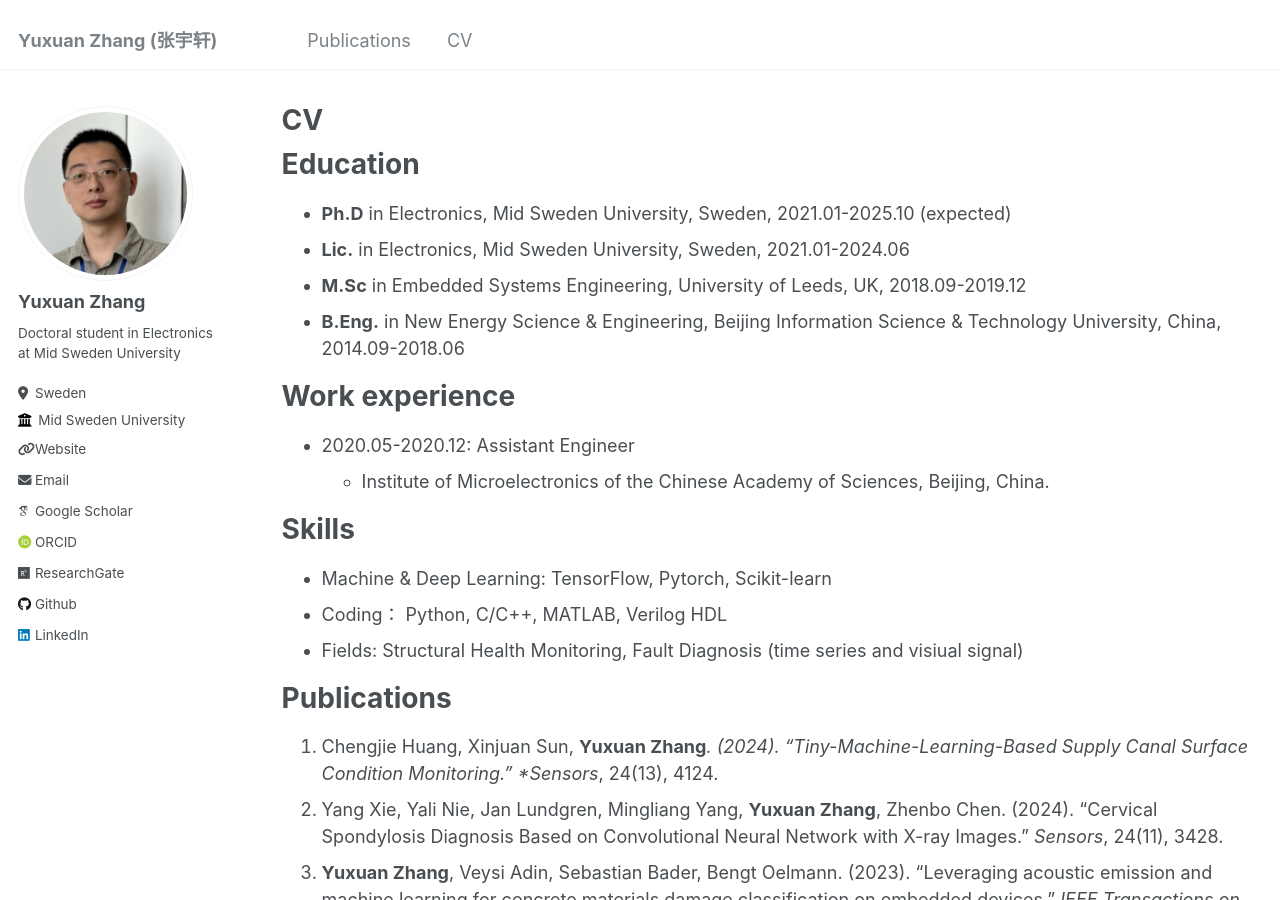
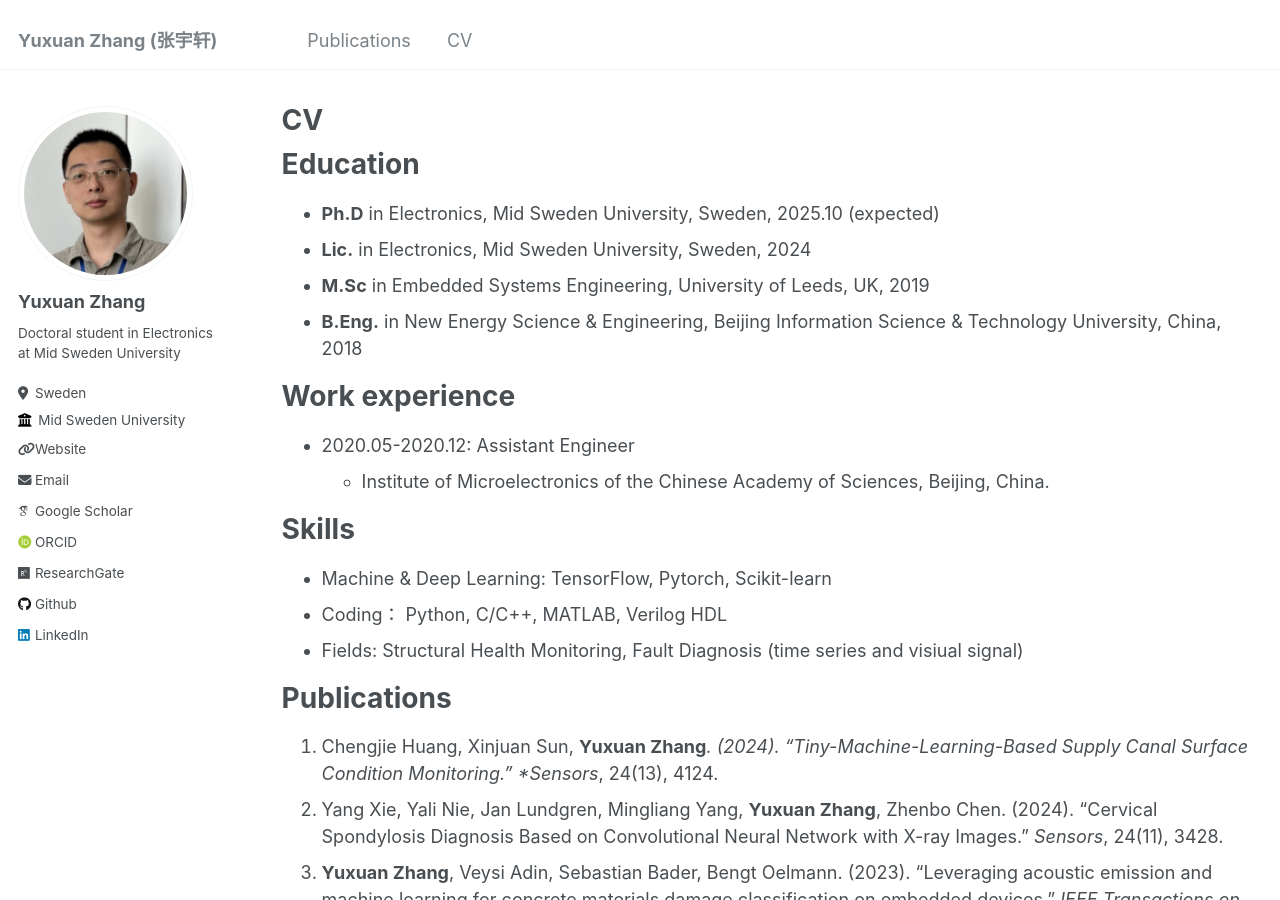
Before and after one commit to YuxuanZhang-96/YuxuanZhang-96.github.io, a Jekyll site: the page built from _pages/cv.md, in a window 1280 px wide and 900 px high. Built offline with Jekyll 4.4.1, drawn with Linux system fonts in a browser that asks for light colours; some web fonts are replaced.

Commit message:
Update cv.md

```diff
--- a/_pages/cv.md
+++ b/_pages/cv.md
@@ -11,10 +11,10 @@ redirect_from:
 
 Education
 ======
-* **Ph.D** in Electronics, Mid Sweden University, Sweden, 2021.01-2025.10 (expected)
-* **Lic.** in Electronics, Mid Sweden University, Sweden, 2021.01-2024.06
-* **M.Sc** in Embedded Systems Engineering, University of Leeds, UK, 2018.09-2019.12
-* **B.Eng.** in New Energy Science & Engineering, Beijing Information Science & Technology University, China, 2014.09-2018.06
+* **Ph.D** in Electronics, Mid Sweden University, Sweden, 2025.10 (expected)
+* **Lic.** in Electronics, Mid Sweden University, Sweden, 2024
+* **M.Sc** in Embedded Systems Engineering, University of Leeds, UK, 2019
+* **B.Eng.** in New Energy Science & Engineering, Beijing Information Science & Technology University, China, 2018
 
 Work experience
 ======
```
